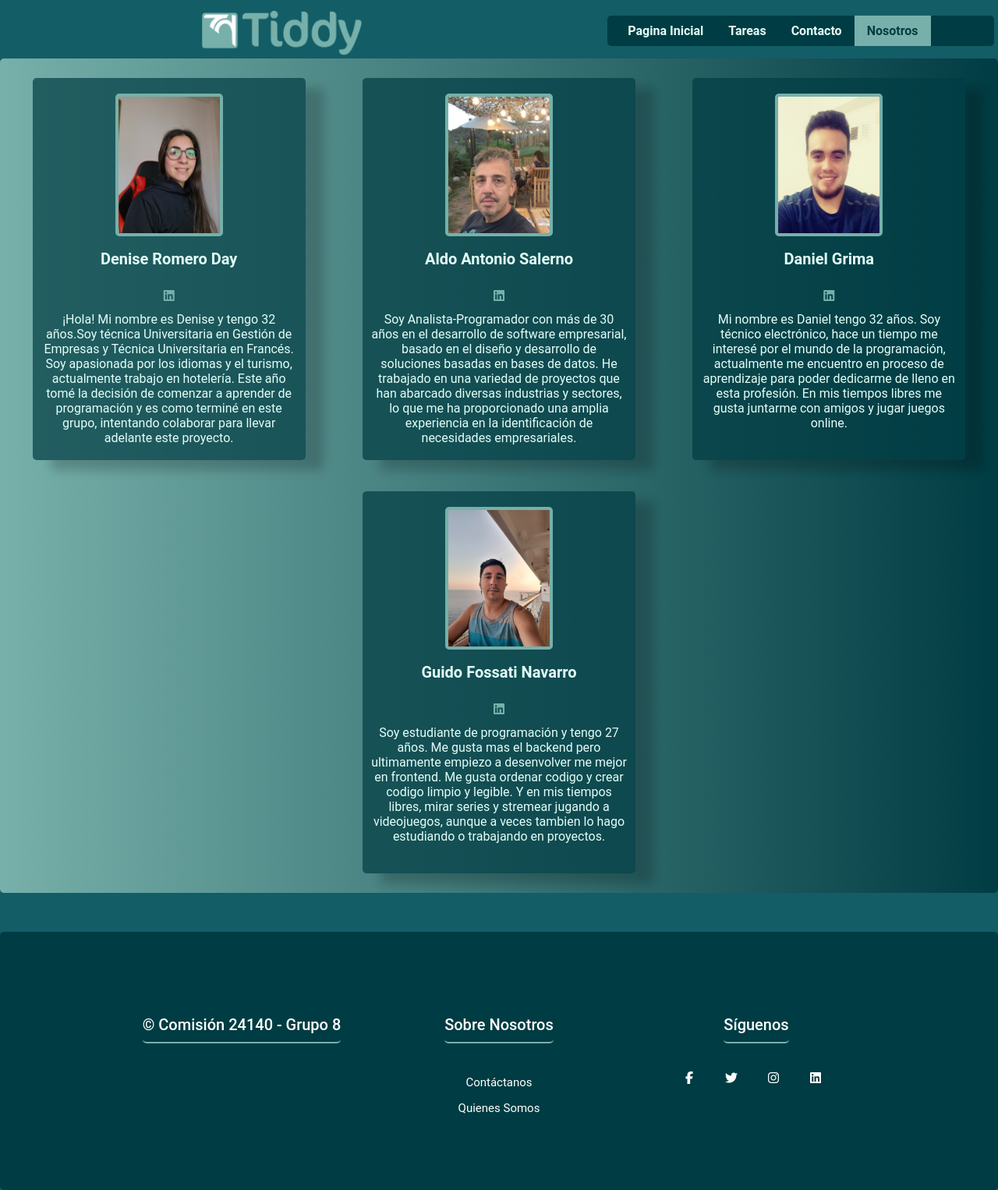
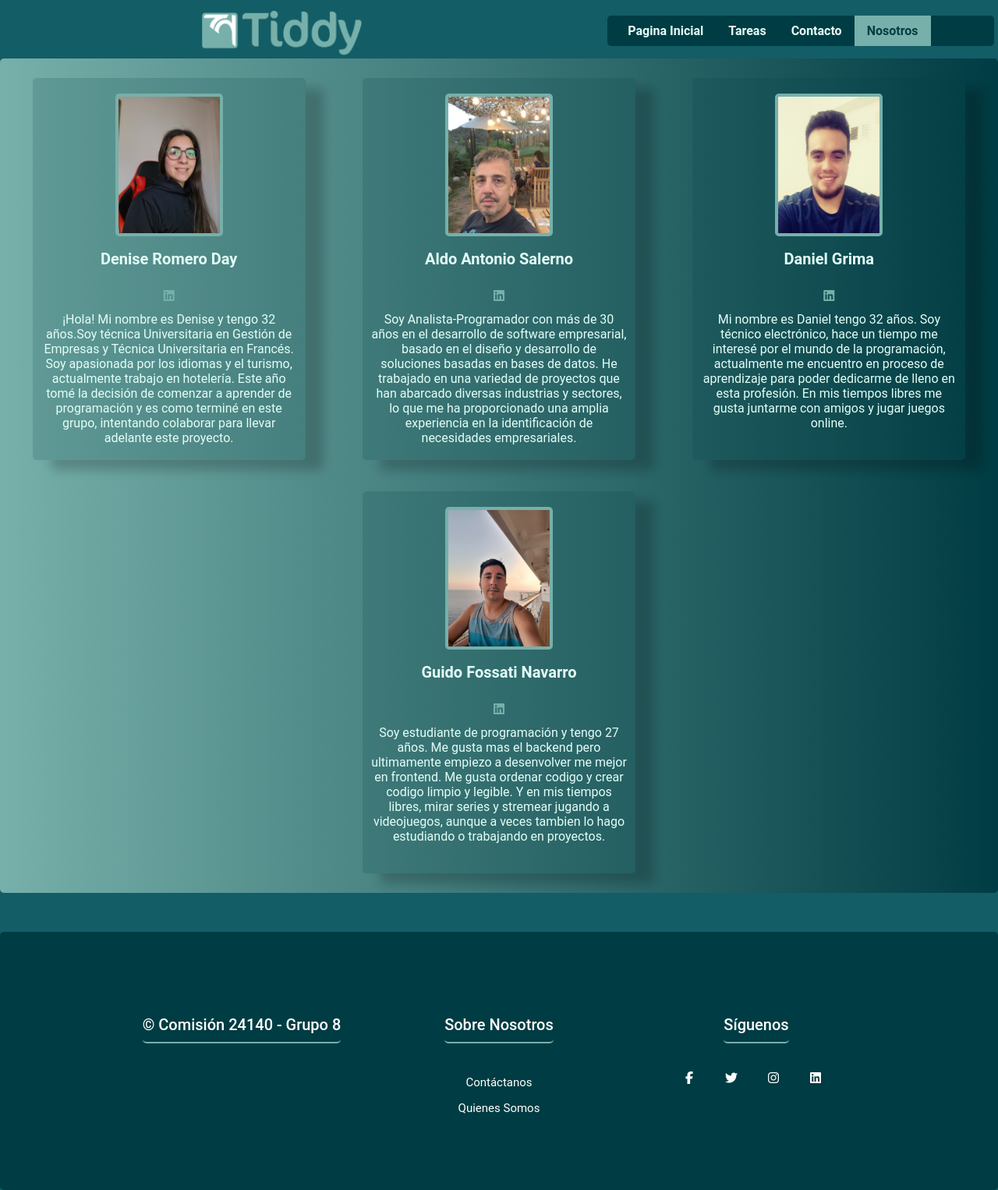
Before and after one commit to aldosalerno/grupo8, a web app: file nosotros.html in a window 1280 px wide. Shown: the whole page at 78% size. Run offline with its HTML, style and script files only (its server is not run), Linux system fonts and the light colour scheme.

Commit message:
cambio de opacidad en nosotros

```diff
--- a/styles/styles.css
+++ b/styles/styles.css
@@ -573,16 +573,14 @@ th {
         align-items: center;
         margin: 20px;
         padding-top: 20px;
-        background-color: rgba(0, 60, 67, 0.7);
         box-shadow: 23px 13px 14px 0px rgba(0,0,0,0.2);
-
+        background-color: rgba(0, 60, 67, 0.17);
 
 
         img {
             border: 4px solid var(--color-tertiary);
             width: 130px;
             height: 175px;
-            filter: blur(-25px);
         }
 
         h2 {
```
